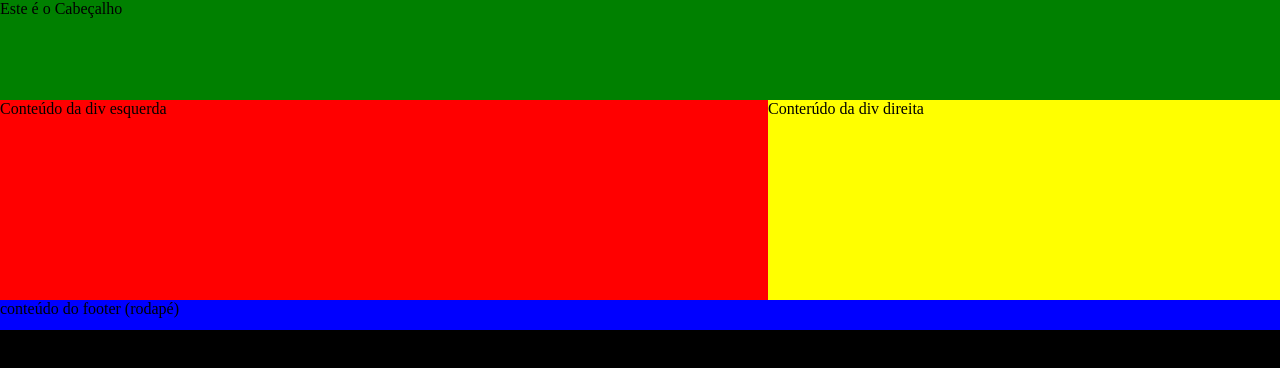
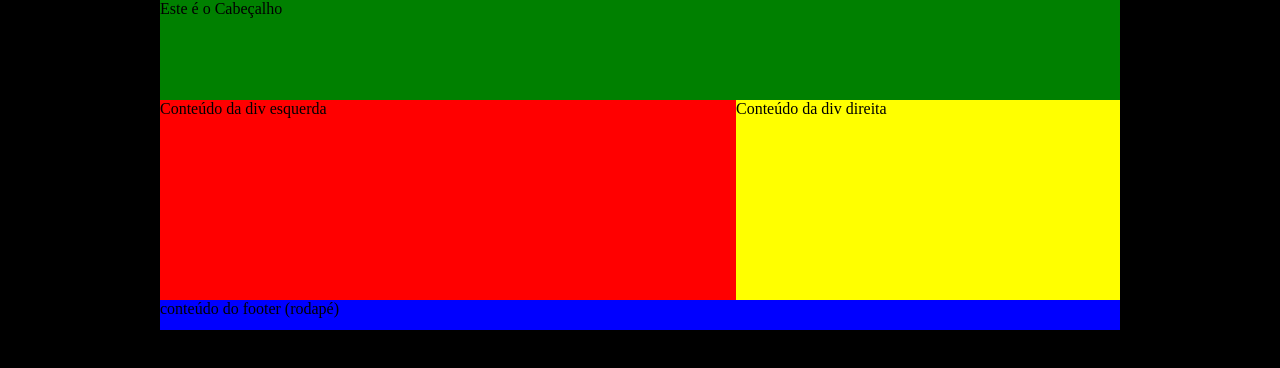
Before and after one commit to Nipodemos/curso_udemy_tutorial_CSS, a plain HTML site: page index.html in a window 1280 px wide. Drawn offline with Linux system fonts and the light colour scheme.

Commit message:
Container
primeiramente, corrigido um typo no index.html linha 17
aprendi nesse curso que já que é possível alguns elementos se estenderem
por todo o espaço da tela, se a tela for grande demais, o conteúdo
vai ficar muito grande e muito desproporcional
a forma de resolver isso é criando um container de tamanho fixo
mas aí o container ficaria só no canto superior esquerdo, deixando o visual estranho
para resolver isso, vc pode colocar uma margin. E pra melhorar
a margin pode ser automática, de forma a deixar o container
sempre centralizado.
lembrando que quando vc coloca dois valores no margin,
significa que vai se aplicar da seguinte forma:
o primeiro valor aplica em cima e em baixo
o segundo valor aplica na esquerda e na direita

```diff
--- a/index.html
+++ b/index.html
@@ -10,17 +10,17 @@
 </head>
 
 <body>
-
+    <div class="container">
         <header>Este é o Cabeçalho</header>
         <div>
             <div id="div-esquerda"> Conteúdo da div esquerda</div>
-        <div id="div-direita"> Conterúdo da div direita</div>
+            <div id="div-direita"> Conteúdo da div direita</div>
         </div>
 
         <footer>
             conteúdo do footer (rodapé)
         </footer>
-
+    </div>
     <!--
 
     <p>Olá mundo!</p>
--- a/style.css
+++ b/style.css
@@ -49,3 +49,8 @@ footer {
     height: 30px;
     clear: both;
 }
+
+.container {
+    width: 960px;
+    margin: 0 auto;
+}
```
Lines whose indentation alone changed are shown as unchanged.
